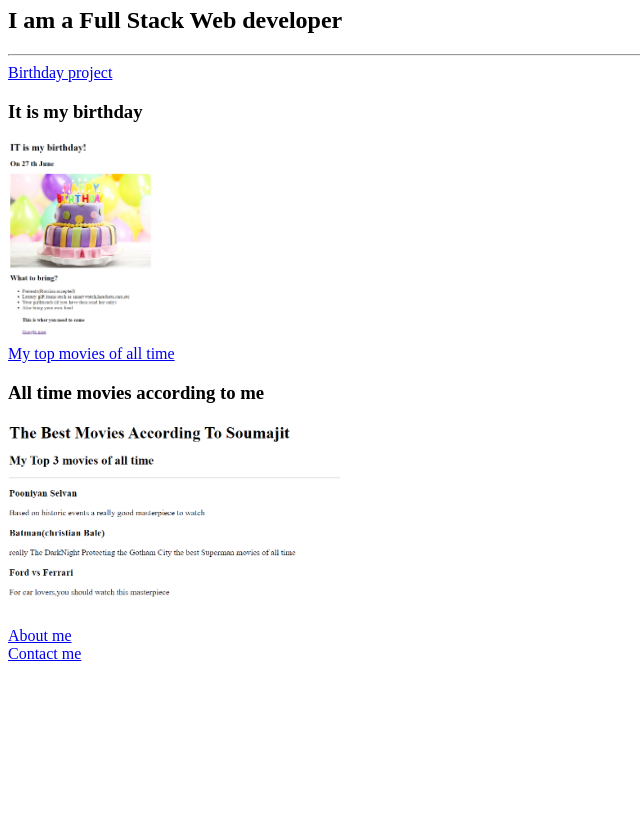
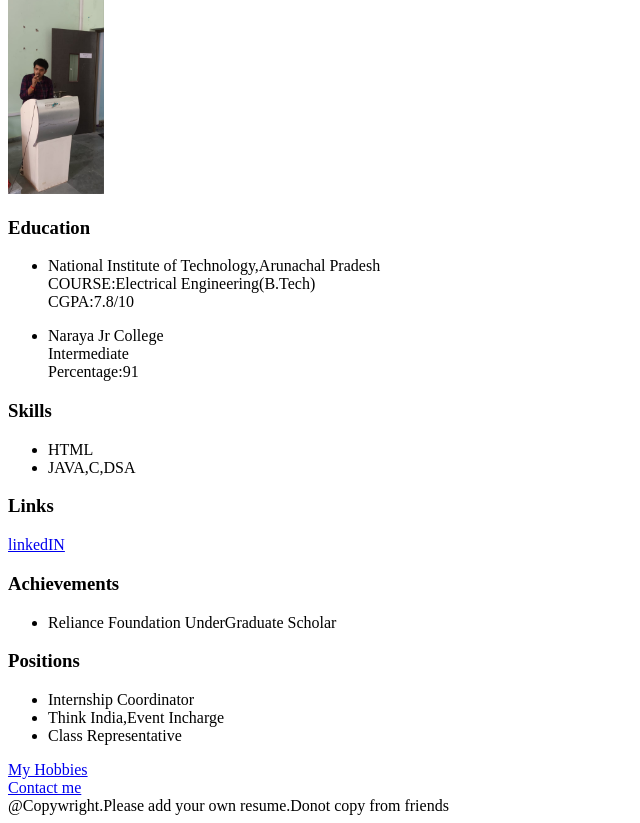
Before and after one commit to StarboySoumajit23/portfolio1, a plain HTML site: page index.html in a window 1280 px wide. Shown: the part 73-896 px from the top of the page, without its empty margins (0-640 px from the left). Before the commit the page ends 800 px from the top, so only its background shows below. Drawn offline with Linux system fonts and the light colour scheme.

Commit message:
Add files via upload

```diff
--- a/index.html
+++ b/index.html
@@ -1,39 +1,47 @@
-<!-- TODO 1: Create the HTML Boilerplate -->
 <!DOCTYPE html>
 <html lang="en">
 <head>
     <meta charset="UTF-8">
     <meta name="viewport" content="width=device-width, initial-scale=1.0">
-    <title>My PORTFOLIO WEBSITE</title>
+    <title>My Resume</title>
 </head>
 <body>
-    <h1>Soumajit PORTFOLIO</h1>
-    <h2>I am a Full Stack Web developer</h2>
-    <hr>
-    <a href="http://127.0.0.1:5500/3.4%20Birthday%20Invite%20Project/index.html">Birthday project</a>
-    <h3>It is my birthday</h3>
-   <img src="./assets/images/Screenshot 2024-01-18 112139.png" height="200" alt="">
-    <br>
-    <a href="http://127.0.0.1:5500/2.4%20Movie%20Ranking%20Project/index.html">My top movies of all time</a>
-    <h3>All time movies according to me</h3>
-    <img src="./assets/images/Screenshot 2024-01-18 112253.png" height="200" alt="">
-    <br>
-    <a href="./public/about.html">About me</a><br>
+    <h2>My Resume</h2>
+    <img src="./image/mypic.jpg" height="200" alt="">
+    <h3>Education</h3>
+    <ul>
+        <li>
+            <p>National Institute of Technology,Arunachal Pradesh <br>
+                COURSE:Electrical Engineering(B.Tech) <br>
+                CGPA:7.8/10
+            </p></li>
+            <li>
+            <p>Naraya Jr College <br>
+                Intermediate <br>
+                Percentage:91
+
+            </p>
+
+    </li></ul>
+    <h3>Skills</h3>
+    <ul>
+        <li>HTML</li>
+        <li>JAVA,C,DSA</li>
+    </ul>
+    <h3>Links</h3>
+    <a href="www.linkedin.com/in/soumajit-bhattacharjee-b620a1265">linkedIN</a><br>
+    <h3>Achievements</h3>
+    <ul>
+        <li>Reliance Foundation UnderGraduate Scholar</li>
+    </ul>
+    <h3>Positions</h3>
+    <ul>
+        <li>Internship Coordinator</li>
+        <li>Think India,Event Incharge</li>
+        <li>Class Representative</li>
+    </ul>
+    <a href="./public/hobbies.html">My Hobbies</a><br>
     <a href="./public/contact.html">Contact me</a>
-
+    <footer>@Copywright.Please add your own resume.Donot copy from friends</footer>
 </body>
 </html>
-
-<!-- TODO 2: Add Your previous projects' HTML into the public folder -->
-
-<!-- TODO 3: Take screenshots of your project previews and add the images to the images folder -->
-
-<!-- TODO 4: Add titles/subtitles etc. -->
-
-<!-- TODO 5: Add a link to the project pages -->
-
-<!-- TODO 6: Add images to show the project previews
-HINT for TODO 6: You can use the height attribute set to 200 to make the image smaller:
-https://developer.mozilla.org/en-US/docs/Web/HTML/Element/img#attr-height -->
-
-<!-- TODO 7: Add the Contact Me and About Me page links -->
```
Also changed, not shown: public/contact.html (+1 -1 lines), public/hobbies.html (added, +3 -0 lines), image/mypic.jpg (added), 1 other file.
